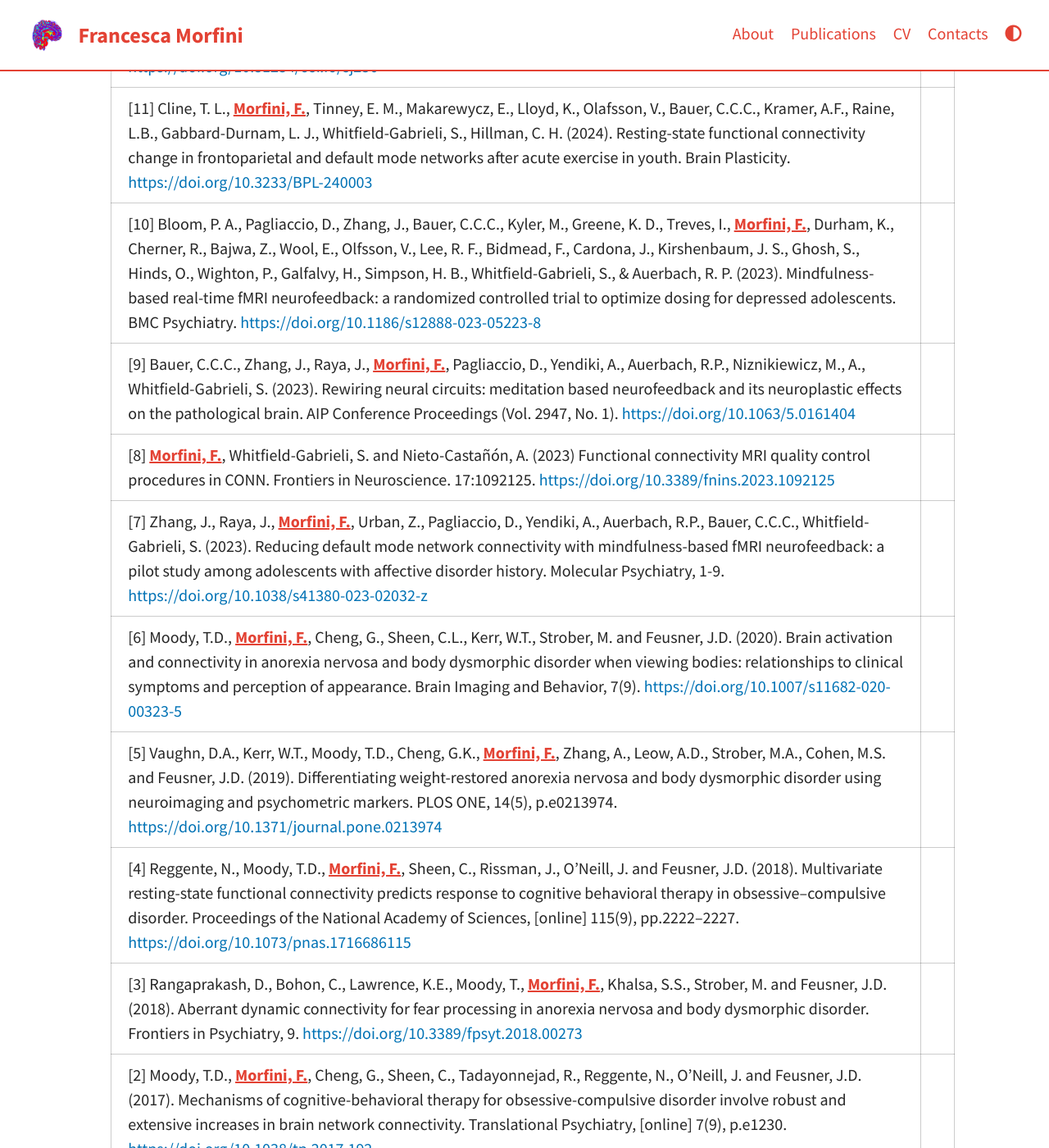
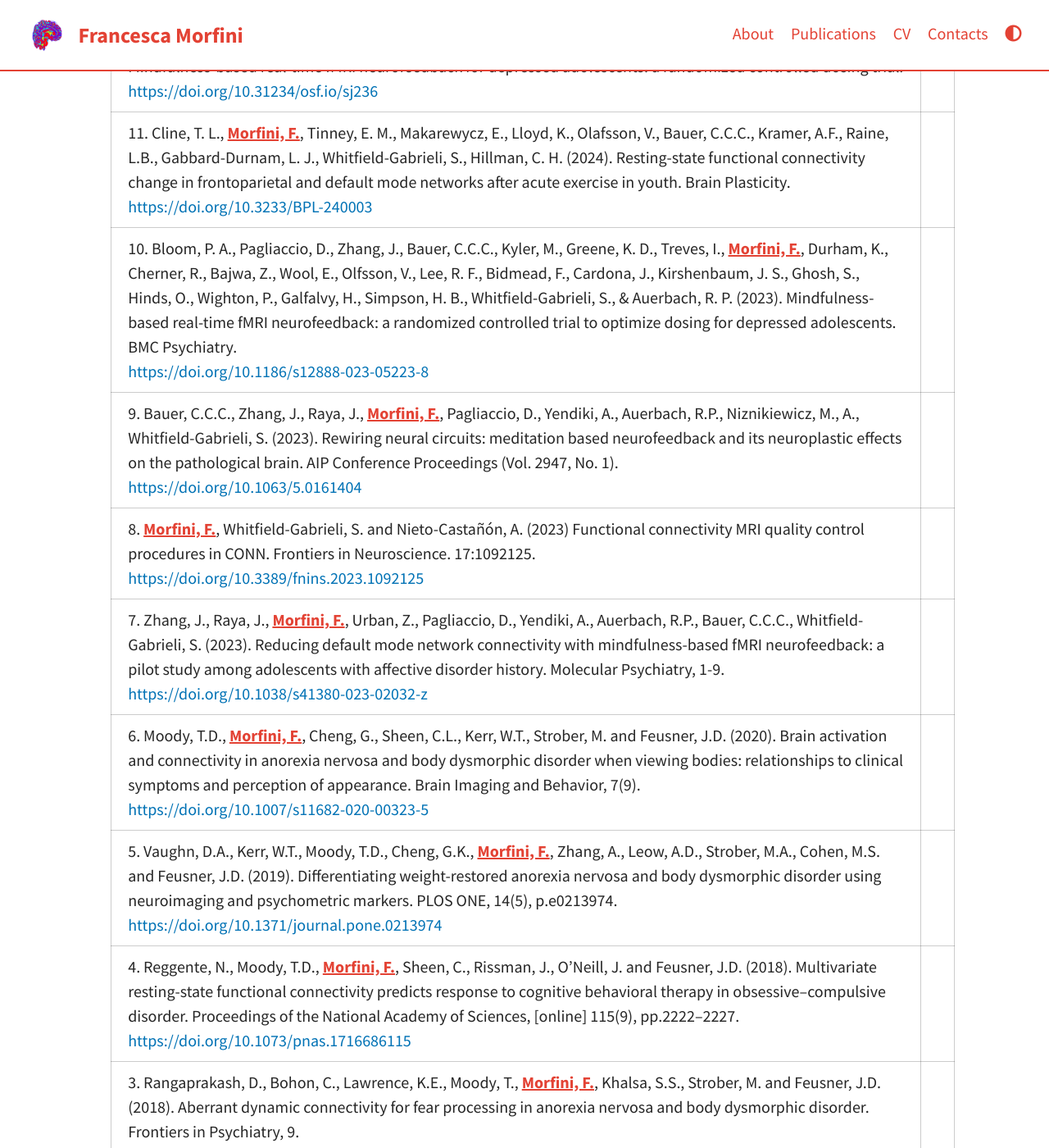
Before and after one commit to fmorfini/fmorfini.github.io, a Jekyll site: the page built from pages/publications.md, in a window 1280 px wide and 1400 px high, scrolled down 559 px. Shown: the whole window at 82% size. Built offline with Jekyll 4.4.1, drawn with Linux system fonts in a browser that asks for light colours; a script that is not in the unit is left out; comment, search, counter and statistics services are not loaded; some of the changed text lies outside the part shown.

Commit message:
Update publications.md
added reverse order list and table aestetics

```diff
--- a/pages/publications.md
+++ b/pages/publications.md
@@ -27,7 +27,7 @@
 <!--
 sample code to add one publication
 		<tr>
-		<td>	<fm><fm>Morfini, F.</fm></fm>, xxxx_authors_and_paper_citationxxxxxxx
+		<td>	<li> <fm><fm>Morfini, F.</fm></fm>, xxxx_authors_and_paper_citationxxxxxxx  </li>
 		<a href="xxxdoixxxx">xxxxdoixxx</a>		</td>
 		<td>	<div data-pmid='xxxxx' class='altmetric-embed' data-badge-type='donut' data-hide-less-than="0" data-hide-no-mentions="true" data-badge-popover="right" ></div>	</td>
 		</tr>
@@ -41,86 +41,86 @@
 
 <div id="anim">
 <ol reversed>
-	<table cellpadding="0" border="0px solid white">
+	<table border="0" border-style="none">
 	<p></p>
 
 		<tr>
-		<td>	<li>[13] <fm>Morfini, F.</fm>, Bauer, C.C.C., Zhang, J., Whitfield-Gabrieli, S., Shinn<sup>§</sup>, A.K., Niznikiewicz<sup>§</sup>, M.A., (2024). Targeting the superior temporal gyrus with real-time fMRI neurofeedback: a pilot study of the indirect effects on self-referential processes in schizophrenia. Schizophrenia Research, 270, 358-365. </li>
+		<td>	[<li>] <fm>Morfini, F.</fm>, Bauer, C.C.C., Zhang, J., Whitfield-Gabrieli, S., Shinn<sup>§</sup>, A.K., Niznikiewicz<sup>§</sup>, M.A., (2024). Targeting the superior temporal gyrus with real-time fMRI neurofeedback: a pilot study of the indirect effects on self-referential processes in schizophrenia. Schizophrenia Research, 270, 358-365. </li>
 		<a href="https://doi.org/10.1016/j.schres.2024.06.036">https://doi.org/10.1016/j.schres.2024.06.036</a>		</td>
 		<td>	<div data-pmid="38968807" class='altmetric-embed' data-badge-type='donut' data-hide-less-than="0" data-hide-no-mentions="true" data-badge-popover="right" ></div>	</td>
 		</tr>
 
 
 		<tr>
-		<td>	<li>[12] Zhang, J.<sup>†</sup>, Bloom, P. A.<sup>†</sup>, Pagliaccio, D., Bauer, C.C.C., Greene, K.D., <fm>Morfini, F.</fm>, Treves, I., Durham, K., Cherner, R., Bajwa, Z., Wool, E., Kyler, M., Kim, N., Simpson, B.H., Auerbach, R.P. <sup>§</sup>, Whitfield-Gabrieli, S. <sup>§</sup> (2024). Mindfulness-based real-time fMRI neurofeedback for depressed adolescents: a randomized controlled dosing trial. </li>
+		<td>	<li> Zhang, J.<sup>†</sup>, Bloom, P. A.<sup>†</sup>, Pagliaccio, D., Bauer, C.C.C., Greene, K.D., <fm>Morfini, F.</fm>, Treves, I., Durham, K., Cherner, R., Bajwa, Z., Wool, E., Kyler, M., Kim, N., Simpson, B.H., Auerbach, R.P. <sup>§</sup>, Whitfield-Gabrieli, S. <sup>§</sup> (2024). Mindfulness-based real-time fMRI neurofeedback for depressed adolescents: a randomized controlled dosing trial. </li>
 		<a href="https://doi.org/10.31234/osf.io/sj236">https://doi.org/10.31234/osf.io/sj236</a>		</td>
 		<td>	<div data-doi="https://doi.org/10.31234/osf.io/sj236" class='altmetric-embed' data-badge-type='donut' data-hide-less-than="0" data-hide-no-mentions="true" data-badge-popover="right" ></div>	</td>
 		</tr>
 
 
 		<tr>
-		<td>	[11] Cline, T. L., <fm>Morfini, F.</fm>, Tinney, E. M., Makarewycz, E., Lloyd, K., Olafsson, V., Bauer, C.C.C., Kramer, A.F., Raine, L.B., Gabbard-Durnam, L. J., Whitfield-Gabrieli, S., Hillman, C. H. (2024). Resting-state functional connectivity change in frontoparietal and default mode networks after acute exercise in youth. Brain Plasticity.
+		<td>	<li> Cline, T. L., <fm>Morfini, F.</fm>, Tinney, E. M., Makarewycz, E., Lloyd, K., Olafsson, V., Bauer, C.C.C., Kramer, A.F., Raine, L.B., Gabbard-Durnam, L. J., Whitfield-Gabrieli, S., Hillman, C. H. (2024). Resting-state functional connectivity change in frontoparietal and default mode networks after acute exercise in youth. Brain Plasticity.  </li>
 		<a href="https://doi.org/10.3233/BPL-240003">https://doi.org/10.3233/BPL-240003</a>		</td>
 		<td>	<div data-pmid="39081665" class='altmetric-embed' data-badge-type='donut' data-hide-less-than="0" data-hide-no-mentions="true" data-badge-popover="right" ></div>	</td>
 		</tr>
 
 
 		<tr>
-		<td>	[10] Bloom, P. A., Pagliaccio, D., Zhang, J., Bauer, C.C.C., Kyler, M., Greene, K. D., Treves, I., <fm>Morfini, F.</fm>, Durham, K., Cherner, R., Bajwa, Z., Wool, E., Olfsson, V., Lee, R. F., Bidmead, F., Cardona, J., Kirshenbaum, J. S., Ghosh, S., Hinds, O., Wighton, P., Galfalvy, H., Simpson, H. B., Whitfield-Gabrieli, S., & Auerbach, R. P. (2023). Mindfulness-based real-time fMRI neurofeedback: a randomized controlled trial to optimize dosing for depressed adolescents. BMC Psychiatry.
+		<td>	<li> Bloom, P. A., Pagliaccio, D., Zhang, J., Bauer, C.C.C., Kyler, M., Greene, K. D., Treves, I., <fm>Morfini, F.</fm>, Durham, K., Cherner, R., Bajwa, Z., Wool, E., Olfsson, V., Lee, R. F., Bidmead, F., Cardona, J., Kirshenbaum, J. S., Ghosh, S., Hinds, O., Wighton, P., Galfalvy, H., Simpson, H. B., Whitfield-Gabrieli, S., & Auerbach, R. P. (2023). Mindfulness-based real-time fMRI neurofeedback: a randomized controlled trial to optimize dosing for depressed adolescents. BMC Psychiatry.  </li>
 		<a href="https://doi.org/10.1186/s12888-023-05223-8">https://doi.org/10.1186/s12888-023-05223-8</a>		</td>
 		<td>	<div data-pmid="37848857" class='altmetric-embed' data-badge-type='donut' data-hide-less-than="0" data-hide-no-mentions="true" data-badge-popover="right" ></div>	</td>
 		</tr>
 
 		<tr>
-		<td>	[9] Bauer, C.C.C., Zhang, J., Raya, J., <fm>Morfini, F.</fm>, Pagliaccio, D., Yendiki, A., Auerbach, R.P., Niznikiewicz, M., A., Whitfield-Gabrieli, S. (2023). Rewiring neural circuits: meditation based neurofeedback and its neuroplastic effects on the pathological brain. AIP Conference Proceedings (Vol. 2947, No. 1).
+		<td>	<li> Bauer, C.C.C., Zhang, J., Raya, J., <fm>Morfini, F.</fm>, Pagliaccio, D., Yendiki, A., Auerbach, R.P., Niznikiewicz, M., A., Whitfield-Gabrieli, S. (2023). Rewiring neural circuits: meditation based neurofeedback and its neuroplastic effects on the pathological brain. AIP Conference Proceedings (Vol. 2947, No. 1).  </li>
 		<a href="https://doi.org/10.1063/5.0161404">https://doi.org/10.1063/5.0161404</a>		</td>
 		<td>	<div data-pmid="xxxxx" class='altmetric-embed' data-badge-type='donut' data-hide-less-than="0" data-hide-no-mentions="true" data-badge-popover="right" ></div>	</td>
 		</tr>
 
 		<tr>
-		<td>	[8] <fm>Morfini, F.</fm>, Whitfield-Gabrieli, S. and Nieto-Castañón, A. (2023) Functional connectivity MRI quality control procedures in CONN. Frontiers in Neuroscience. 17:1092125.
+		<td>	<li> <fm>Morfini, F.</fm>, Whitfield-Gabrieli, S. and Nieto-Castañón, A. (2023) Functional connectivity MRI quality control procedures in CONN. Frontiers in Neuroscience. 17:1092125. </li>
 		<a href="https://doi.org/10.3389/fnins.2023.1092125">https://doi.org/10.3389/fnins.2023.1092125</a>		</td>
 		<td>	<div data-pmid="37034165" class='altmetric-embed' data-badge-type='donut' data-hide-less-than="0" data-hide-no-mentions="true" data-badge-popover="right" ></div>	</td>
 		</tr>
 
 		<tr>
-		<td>	[7] Zhang, J., Raya, J., <fm>Morfini, F.</fm>, Urban, Z., Pagliaccio, D., Yendiki, A., Auerbach, R.P., Bauer, C.C.C., Whitfield-Gabrieli, S. (2023). Reducing default mode network connectivity with mindfulness-based fMRI neurofeedback: a pilot study among adolescents with affective disorder history. Molecular Psychiatry, 1-9.
+		<td>	<li> Zhang, J., Raya, J., <fm>Morfini, F.</fm>, Urban, Z., Pagliaccio, D., Yendiki, A., Auerbach, R.P., Bauer, C.C.C., Whitfield-Gabrieli, S. (2023). Reducing default mode network connectivity with mindfulness-based fMRI neurofeedback: a pilot study among adolescents with affective disorder history. Molecular Psychiatry, 1-9.  </li>
 		<a href="https://doi.org/10.1038/s41380-023-02032-z">https://doi.org/10.1038/s41380-023-02032-z</a>		</td>
 		<td>	<div data-pmid="36991135" class='altmetric-embed' data-badge-type='donut' data-hide-less-than="0" data-hide-no-mentions="true" data-badge-popover="right" ></div>	</td>
 		</tr>
 
 		<tr>
-		<td>	[6] Moody, T.D., <fm>Morfini, F.</fm>, Cheng, G., Sheen, C.L., Kerr, W.T., Strober, M. and Feusner, J.D. (2020). Brain activation and connectivity in anorexia nervosa and body dysmorphic disorder when viewing bodies: relationships to clinical symptoms and perception of appearance. Brain Imaging and Behavior, 7(9).
+		<td>	<li> Moody, T.D., <fm>Morfini, F.</fm>, Cheng, G., Sheen, C.L., Kerr, W.T., Strober, M. and Feusner, J.D. (2020). Brain activation and connectivity in anorexia nervosa and body dysmorphic disorder when viewing bodies: relationships to clinical symptoms and perception of appearance. Brain Imaging and Behavior, 7(9).  </li>
 		<a href="https://doi.org/10.1007/s11682-020-00323-5">https://doi.org/10.1007/s11682-020-00323-5</a>		</td>
 		<td>	<div data-pmid="32875486" class='altmetric-embed' data-badge-type='donut' data-hide-less-than="0" data-hide-no-mentions="true" data-badge-popover="right" ></div>	</td>
 		</tr>
 
 		<tr>
-		<td>	[5] Vaughn, D.A., Kerr, W.T., Moody, T.D., Cheng, G.K., <fm>Morfini, F.</fm>, Zhang, A., Leow, A.D., Strober, M.A., Cohen, M.S. and Feusner, J.D. (2019). Differentiating weight-restored anorexia nervosa and body dysmorphic disorder using neuroimaging and psychometric markers. PLOS ONE, 14(5), p.e0213974.
+		<td>	<li> Vaughn, D.A., Kerr, W.T., Moody, T.D., Cheng, G.K., <fm>Morfini, F.</fm>, Zhang, A., Leow, A.D., Strober, M.A., Cohen, M.S. and Feusner, J.D. (2019). Differentiating weight-restored anorexia nervosa and body dysmorphic disorder using neuroimaging and psychometric markers. PLOS ONE, 14(5), p.e0213974.  </li>
 		<a href="https://doi.org/10.1371/journal.pone.0213974">https://doi.org/10.1371/journal.pone.0213974</a>		</td>
 		<td>	<div data-pmid="31059514" class='altmetric-embed' data-badge-type='donut' data-hide-less-than="0" data-hide-no-mentions="true" data-badge-popover="right" ></div>	</td>
 		</tr>
 
 		<tr>
-		<td>	[4] Reggente, N., Moody, T.D., <fm>Morfini, F.</fm>, Sheen, C., Rissman, J., O’Neill, J. and Feusner, J.D. (2018). Multivariate resting-state functional connectivity predicts response to cognitive behavioral therapy in obsessive–compulsive disorder. Proceedings of the National Academy of Sciences, [online] 115(9), pp.2222–2227.
+		<td>	<li> Reggente, N., Moody, T.D., <fm>Morfini, F.</fm>, Sheen, C., Rissman, J., O’Neill, J. and Feusner, J.D. (2018). Multivariate resting-state functional connectivity predicts response to cognitive behavioral therapy in obsessive–compulsive disorder. Proceedings of the National Academy of Sciences, [online] 115(9), pp.2222–2227. </li>
 		<a href="https://doi.org/10.1073/pnas.1716686115">https://doi.org/10.1073/pnas.1716686115</a>		</td>
 		<td>	<div data-pmid="29440404" class='altmetric-embed' data-badge-type='donut' data-hide-less-than="0" data-hide-no-mentions="true" data-badge-popover="right" ></div>	</td>
 		</tr>
 
 		<tr>
-		<td>	[3] Rangaprakash, D., Bohon, C., Lawrence, K.E., Moody, T., <fm>Morfini, F.</fm>, Khalsa, S.S., Strober, M. and Feusner, J.D. (2018). Aberrant dynamic connectivity for fear processing in anorexia nervosa and body dysmorphic disorder. Frontiers in Psychiatry, 9.
+		<td>	<li> Rangaprakash, D., Bohon, C., Lawrence, K.E., Moody, T., <fm>Morfini, F.</fm>, Khalsa, S.S., Strober, M. and Feusner, J.D. (2018). Aberrant dynamic connectivity for fear processing in anorexia nervosa and body dysmorphic disorder. Frontiers in Psychiatry, 9. </li>
 		<a href="https://doi.org/10.3389/fpsyt.2018.00273">https://doi.org/10.3389/fpsyt.2018.00273</a>		</td>
 		<td>	<div data-pmid="29997532" class='altmetric-embed' data-badge-type='donut' data-hide-less-than="0" data-hide-no-mentions="true" data-badge-popover="right" ></div>	</td>
 		</tr>
 
 		<tr>
-		<td>	[2] Moody, T.D., <fm>Morfini, F.</fm>, Cheng, G., Sheen, C., Tadayonnejad, R., Reggente, N., O’Neill, J. and Feusner, J.D. (2017). Mechanisms of cognitive-behavioral therapy for obsessive-compulsive disorder involve robust and extensive increases in brain network connectivity. Translational Psychiatry, [online] 7(9), p.e1230.
+		<td>	<li> Moody, T.D., <fm>Morfini, F.</fm>, Cheng, G., Sheen, C., Tadayonnejad, R., Reggente, N., O’Neill, J. and Feusner, J.D. (2017). Mechanisms of cognitive-behavioral therapy for obsessive-compulsive disorder involve robust and extensive increases in brain network connectivity. Translational Psychiatry, [online] 7(9), p.e1230. </li>
 		<a href="https://doi.org/10.1038/tp.2017.192">https://doi.org/10.1038/tp.2017.192</a>		</td>
 		<td>	<div data-pmid="28872637" class='altmetric-embed' data-badge-type='donut' data-hide-less-than="0" data-hide-no-mentions="true" data-badge-popover="right" ></div>	</td>
 		</tr>
 
 		<tr>
-		<td>	[1] Tadayonnejad, R., Deshpande, R., Ajilore, O., Moody, T., <fm>Morfini, F.</fm>, Ly, R., O’Neill, J. and Feusner, J.D. (2017). Pregenual anterior cingulate dysfunction associated with depression in OCD: an integrated multimodal fMRI/1H MRS study. Neuropsychopharmacology, 43(5), pp.1146–1155.
+		<td>	<li> Tadayonnejad, R., Deshpande, R., Ajilore, O., Moody, T., <fm>Morfini, F.</fm>, Ly, R., O’Neill, J. and Feusner, J.D. (2017). Pregenual anterior cingulate dysfunction associated with depression in OCD: an integrated multimodal fMRI/1H MRS study. Neuropsychopharmacology, 43(5), pp.1146–1155.  </li>
 		<a href="https://doi.org/10.1038/npp.2017.249">https://doi.org/10.1038/npp.2017.249</a>		</td>
 		<td>	<div data-pmid="29052616" class='altmetric-embed' data-badge-type='donut' data-hide-less-than="0" data-hide-no-mentions="true" data-badge-popover="right" ></div>	</td>
 		</tr>
```
